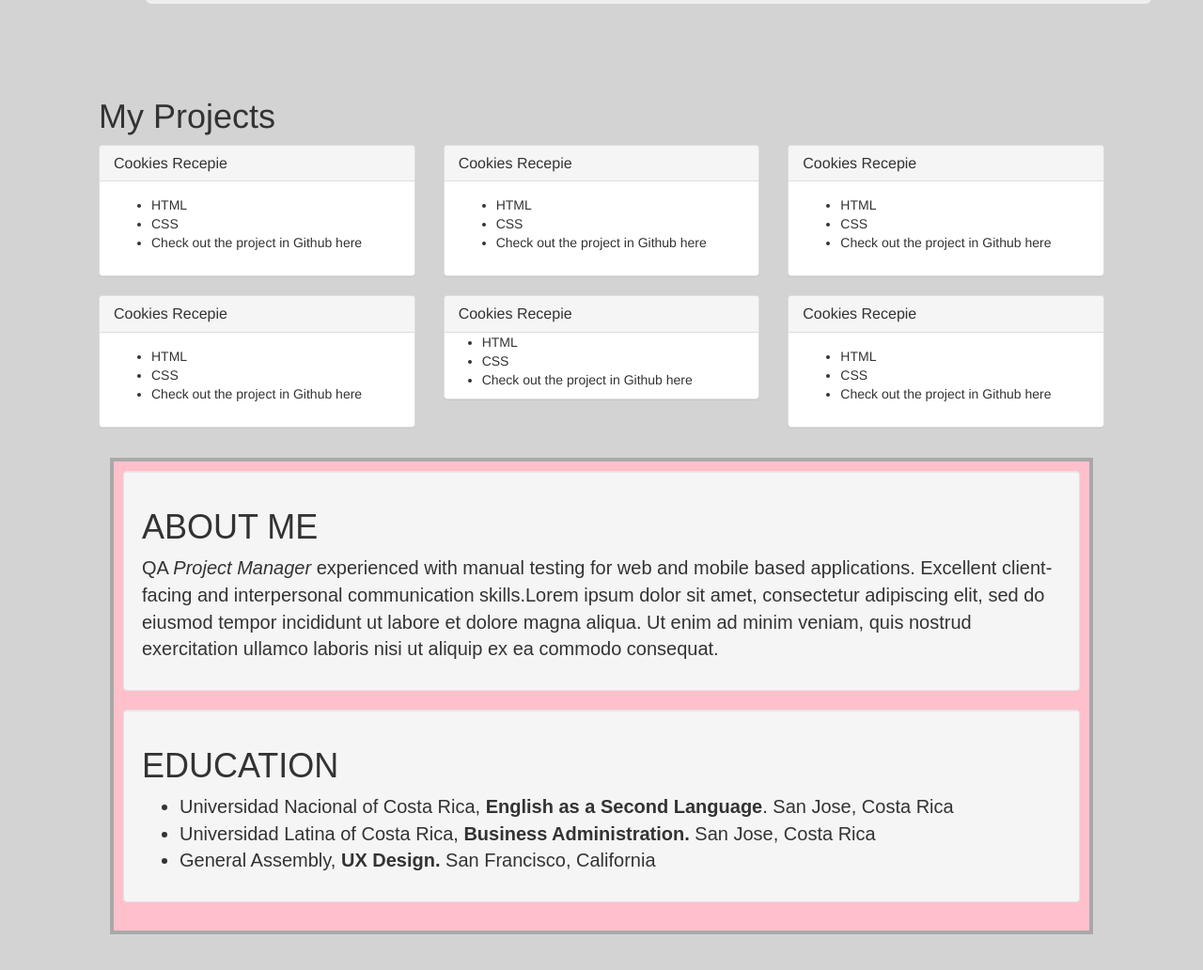
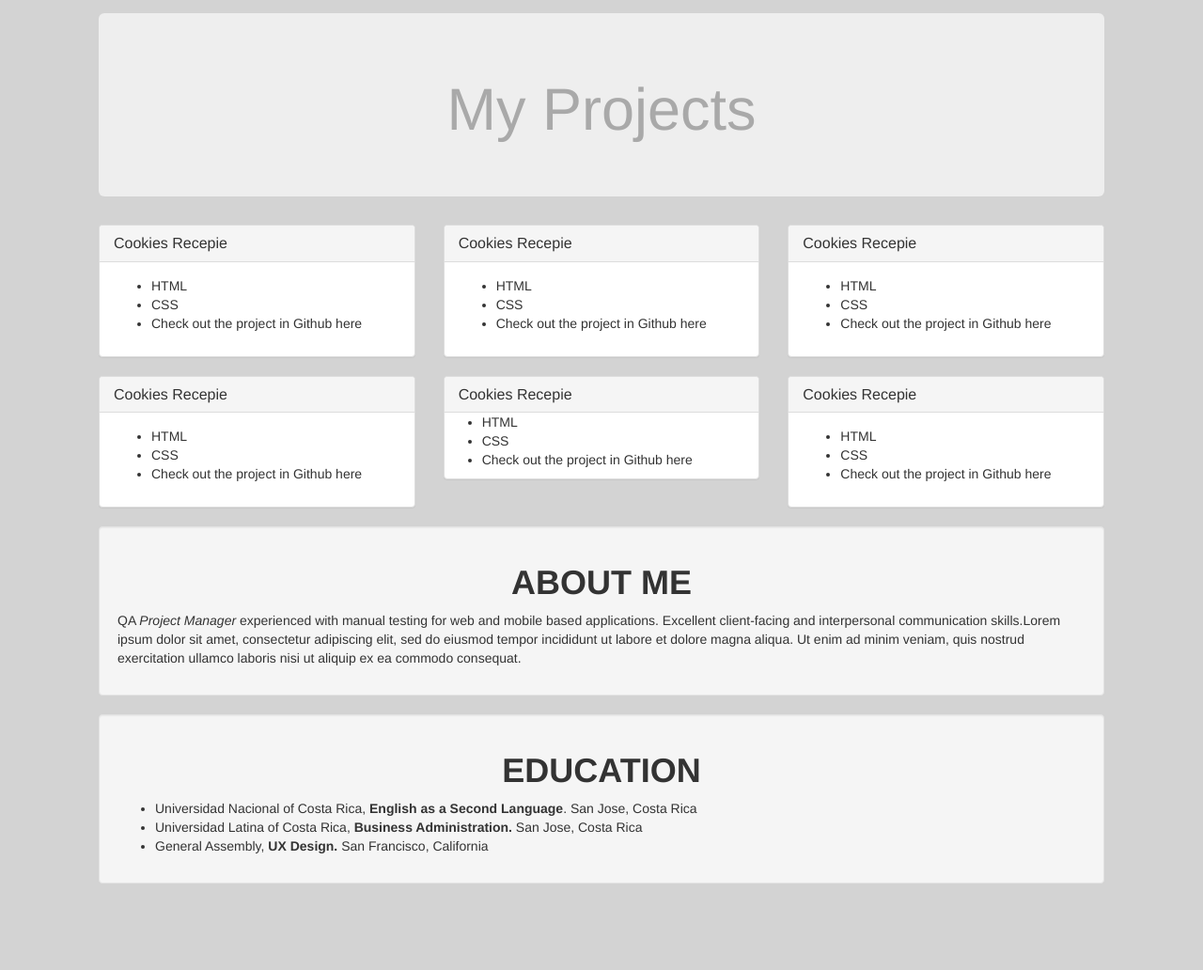
Before and after one commit to garybm/Independent-Project-1, a plain HTML site: page index.html in a window 1280 px wide. Shown: the part 1110-2142 px from the top of the page at 94% size. After the commit the page ends 2120 px from the top, so only its background shows below. Drawn offline with Linux system fonts and the light colour scheme.

Commit message:
align the first jumbotron by eliminating the container

```diff
--- a/css/styles.css
+++ b/css/styles.css
@@ -21,7 +21,6 @@ body {
 .jumbotron {
   color: darkgray;
   text-align: center;
-
 }
 
 .about1 {
@@ -32,16 +31,6 @@ body {
   float: right;
 }
 
-.aboutme {
- margin: 12px;
- border: 4px solid darkgray;
- padding: 10px;
- background-color: pink;
- font-size: 20px;
- font-family: sans-serif;
-}
-
-}
 nav {
   padding: 15px;
   text-align: center;
@@ -75,3 +64,9 @@ header {
 max-width: 100%;
 margin: 0;
 }
+
+.well h1 {
+  text-align: center;
+  font-weight: bold;
+
+}
--- a/index.html
+++ b/index.html
@@ -10,20 +10,19 @@
     <nav class="navigation">
       <ul>
         <li><a href="index.html">Home</a></li>
-        <li><a href="about.html">About</a></li>
       </ul>
     </nav>
     <div class="container">
-      <div class="container">
-        <div class="center">
+
           <div class="jumbotron">
             <img src="images/gary2.jpg">
             <h1>Hello, <span style="color:pink">I'm a Software</span> Developer</h1>
             <h2>My name is Gary. I create amazing things</h2>
           </div>
-        </div>
+
+      <div class="jumbotron">
+        <h1 class="projects">My Projects</h1>
       </div>
-      <h1 class="projects">My Projects</h1>
       <div class="row">
         <div class="col-md-4">
           <div class="panel panel-default">
```
Also changed, not shown: about.html (added, +23 -0 lines).
